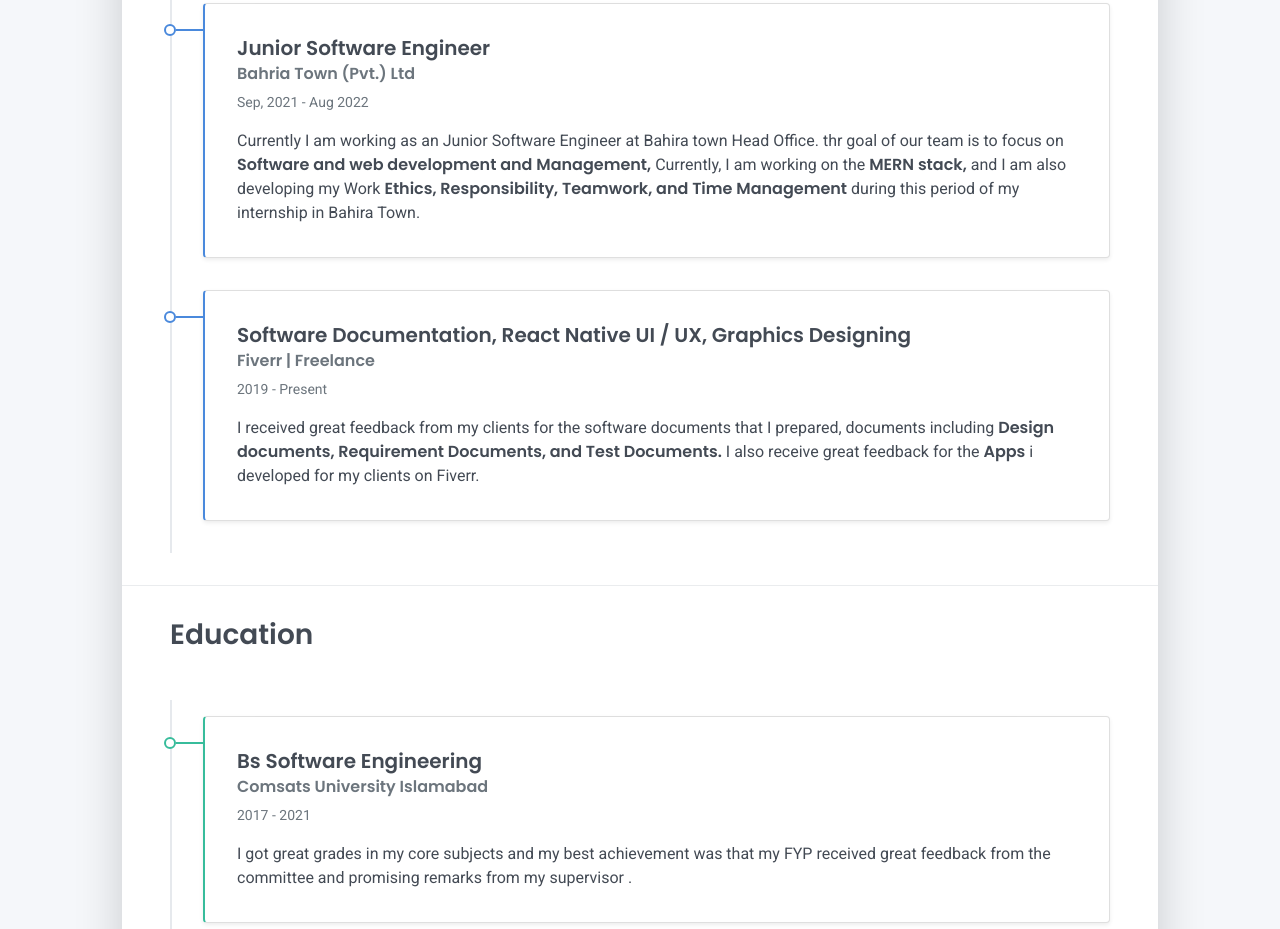
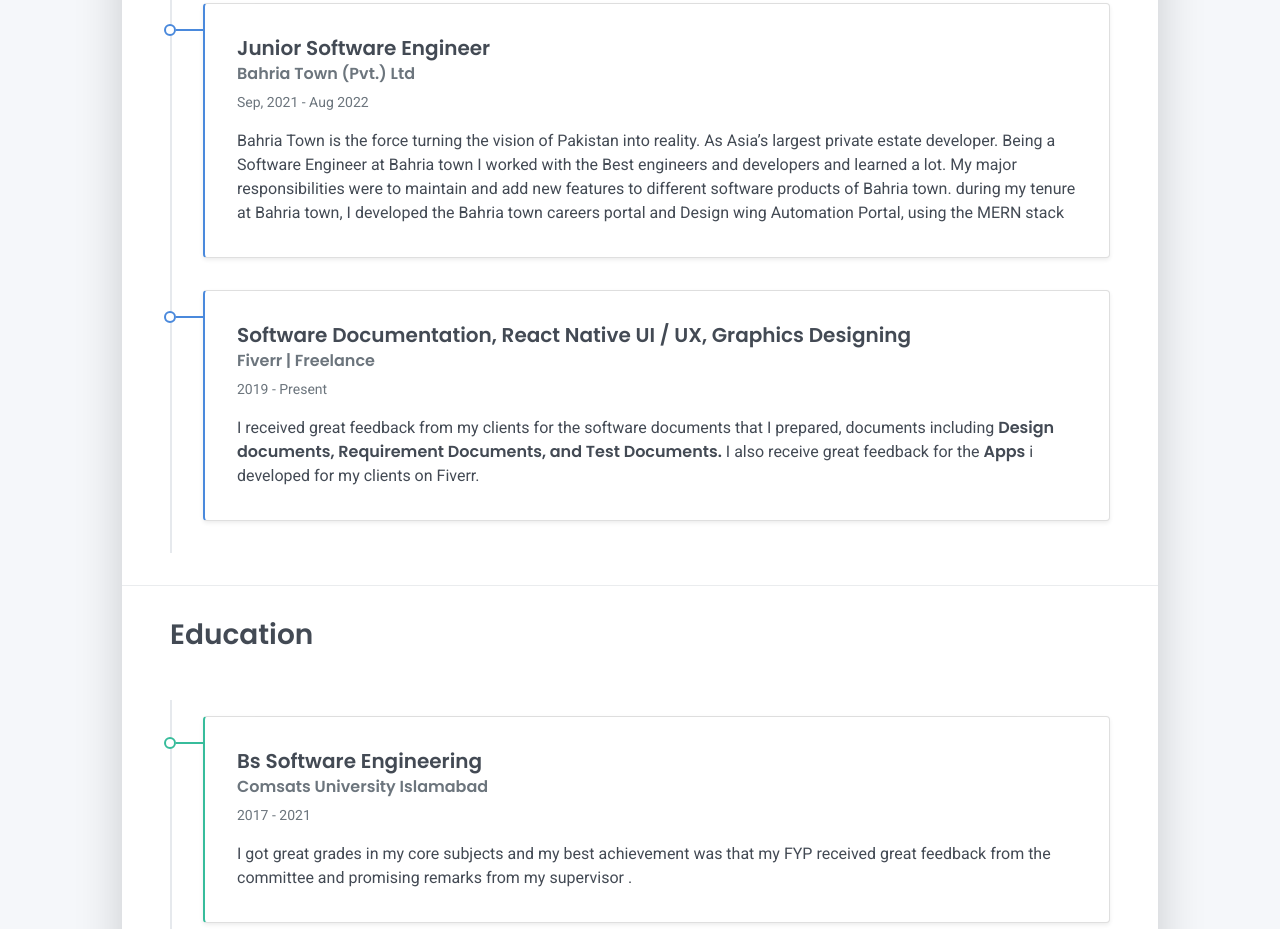
Before and after one commit to madebyahmed/madebyahmed.github.io, a plain HTML site: page index.html in a window 1280 px wide. Shown: the part 1459-2388 px from the top of the page. Drawn offline with Linux system fonts and the light colour scheme.

Commit message:
bahria town content fixed

```diff
--- a/index.html
+++ b/index.html
@@ -144,9 +144,7 @@
 								<div class="card-body">
 									<div class="h5 mb-1">Junior Software Engineer </br><span class="text-muted h6">Bahria Town (Pvt.) Ltd</span></div>
 									<div class="text-muted text-small mb-2">Sep, 2021 - Aug 2022</div>
-									<div>Currently I am working as an Junior Software Engineer at Bahira town Head Office. thr goal of our team is to focus on <span class="h6">
-            Software and web
-            development and Management,</span> Currently, I am working on the <span class="h6">MERN stack,</span> and I am also developing my Work <span class="h6"> Ethics, Responsibility, Teamwork, and Time Management</span> during this period of my internship in Bahira Town.</div>
+									<div>Bahria Town is the force turning the vision of Pakistan into reality. As Asia’s largest private estate developer. Being a Software Engineer at Bahria town I worked with the Best engineers and developers and learned a lot. My major responsibilities were to maintain and add new features to different software products of Bahria town. during my tenure at Bahria town, I developed the Bahria town careers portal and Design wing Automation Portal, using the MERN stack</div>
 								</div>
 							</div>
 							<div class="timeline-card timeline-card-primary card shadow-sm">
```
